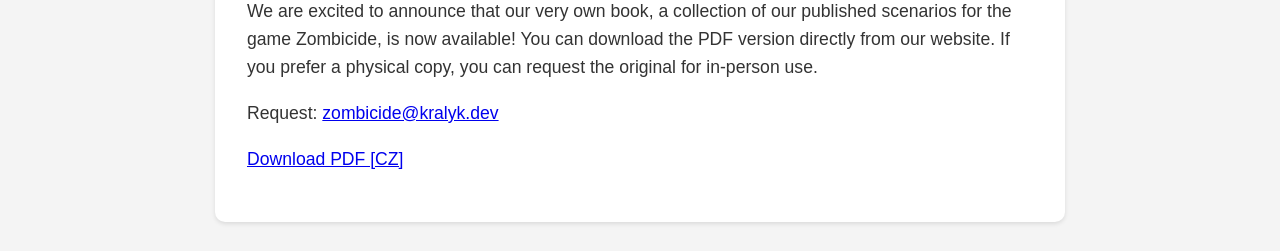
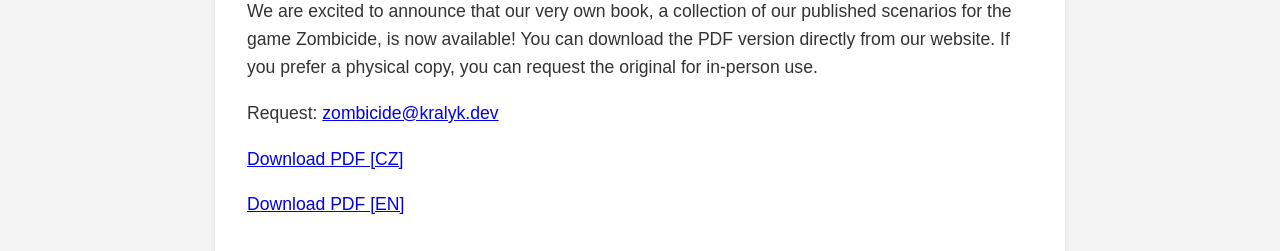
Before and after one commit to kralicekgamer/zombicide_website, a plain HTML site: page index.html in a window 1280 px wide. Shown: the part 698-949 px from the top of the page. Drawn offline with Linux system fonts and the light colour scheme.

Commit message:
Added book in english

```diff
--- a/index.html
+++ b/index.html
@@ -51,8 +51,13 @@
                     </a>
                 </p>
                 <p>
-                    <a href="./frontend/download/[CZ]ZombiCide-custom.pdf" target="_blank">
+                    <a href="./frontend/download/[CZ]Zombicide-custom.pdf" target="_blank">
                         Download PDF [CZ]
+                    </a>
+                </p>
+                <p>
+                    <a href="./frontend/download/[EN]Zombicide-custom.pdf" target="_blank">
+                        Download PDF [EN]
                     </a>
                 </p>
             </div>
```
Also changed, not shown: 1 other file.
